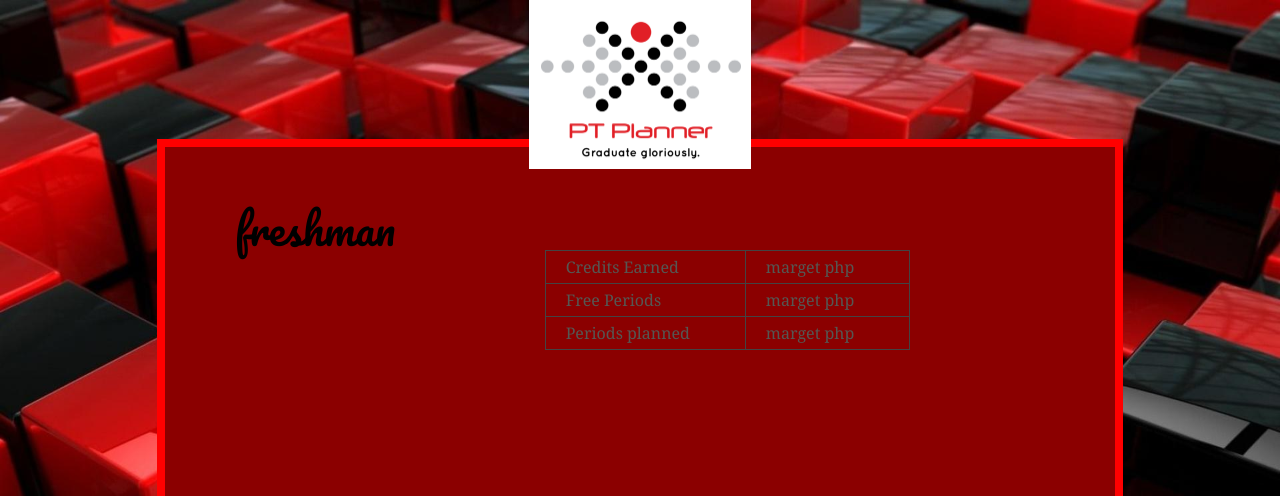
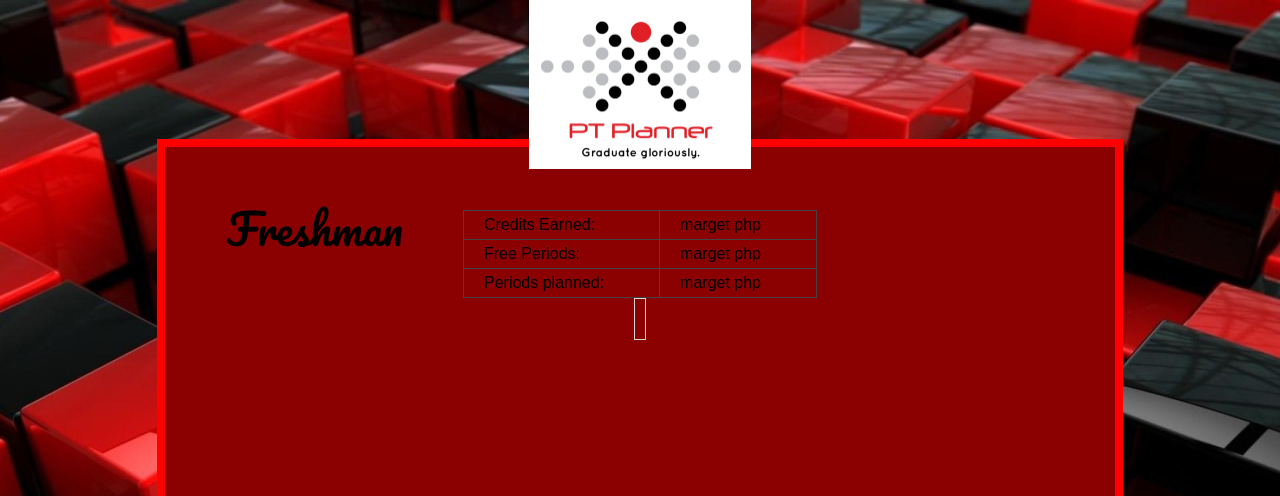
Before and after one commit to qqrocks/ParktudorPlannerGG, a PHP site: page /page4.php in a window 1280 px wide. Shown: the top 496 px of the page. Run offline with PHP 8.4, Linux system fonts and the light colour scheme.

Commit message:
dsadl
hey

```diff
--- a/page4.css
+++ b/page4.css
@@ -29,19 +29,30 @@ body {
     margin-right:650px;
 
 }
-table,td{
+.tabel{
 
     border: 1px solid #434343;
     border-collapse: collapse;
     table-layout: fixed;
-    margin-right: -175px;
-    margin-top: -60px;
+
+    margin-top: -100px;
 
 }
 td{
     padding: 5px;
 }
 .special{
+    border: 1px solid #434343;
+    border-collapse: collapse;
+    table-layout: fixed;
     padding-left:20px;
     padding-right: 55px;
+    color: black;
+    font-family: arial;
 }
+.tabel2{
+    border: 1px solid lightgrey;
+    border-collapse: collapse;
+    table-layout: fixed;
+
+}
--- a/page4.php
+++ b/page4.php
@@ -14,11 +14,11 @@
 <center><img src= "logo.png" alt="some_text" style="width: 222px; height: 169px  "></center>
 <center><div id="logo" >
 
-        <div class="heady"><p>freshman</p></div>
-        <table>
+        <div class="heady"><p>Freshman</p></div>
+        <table class="tabel">
             <tr>
                 <td class="special">
-                    Credits Earned
+                    Credits Earned:
                 </td>
                 <td class="special">
                     marget php
@@ -26,7 +26,7 @@
             </tr>
             <tr>
                 <td class="special">
-                    Free Periods
+                    Free Periods:
                 </td>
                 <td class="special">
                     marget php
@@ -34,13 +34,37 @@
             </tr>
             <tr>
                 <td class="special">
-                    Periods planned
+                    Periods planned:
                 </td>
                 <td class="special">
                     marget php
                 </td>
             </tr>
         </table>
+        <table class="tabel2">
+            <tr>
+                <td>
+
+                </td>
+            </tr>
+            <tr>
+                <td>
+
+                </td>
+            </tr>
+            <tr>
+                <td>
+
+                </td>
+            </tr>
+            <tr>
+                <td>
+
+                </td>
+            </tr>
+
+
+        </table>
 
     </div>
 </center>
```
